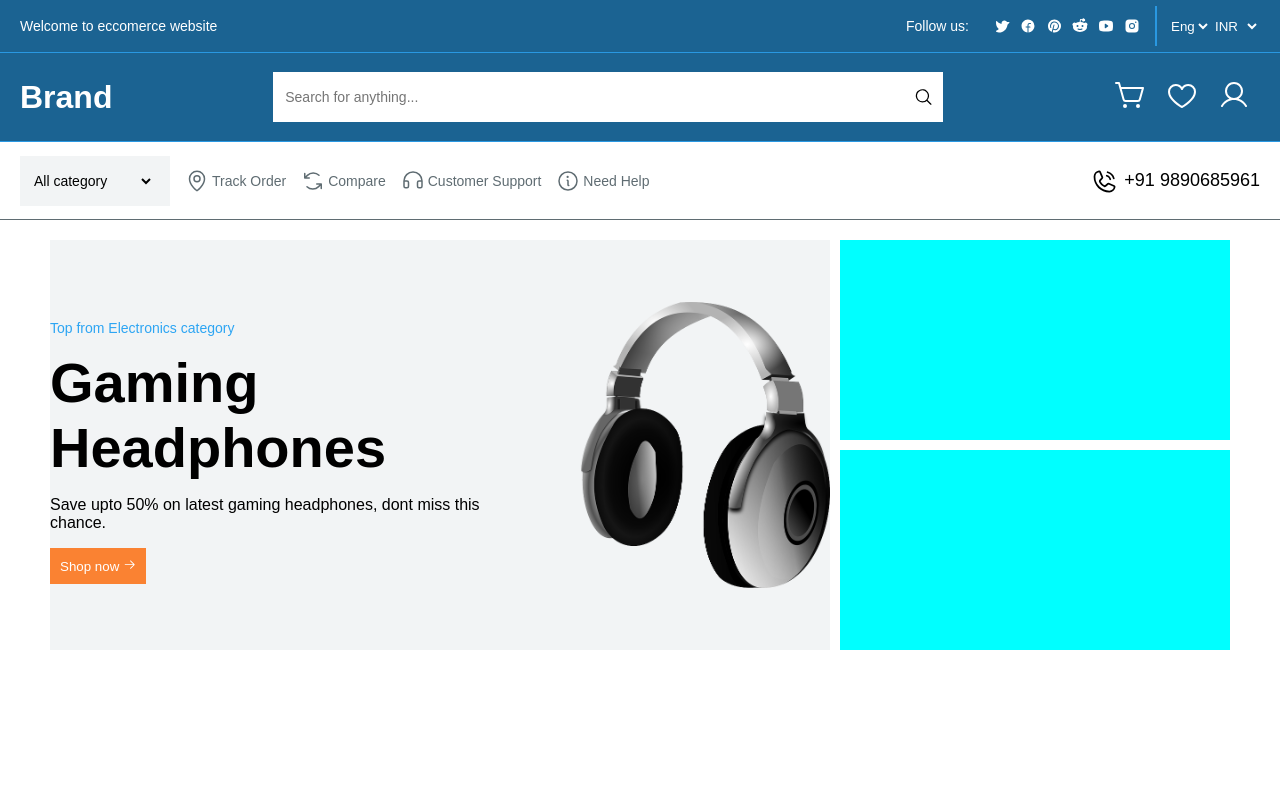
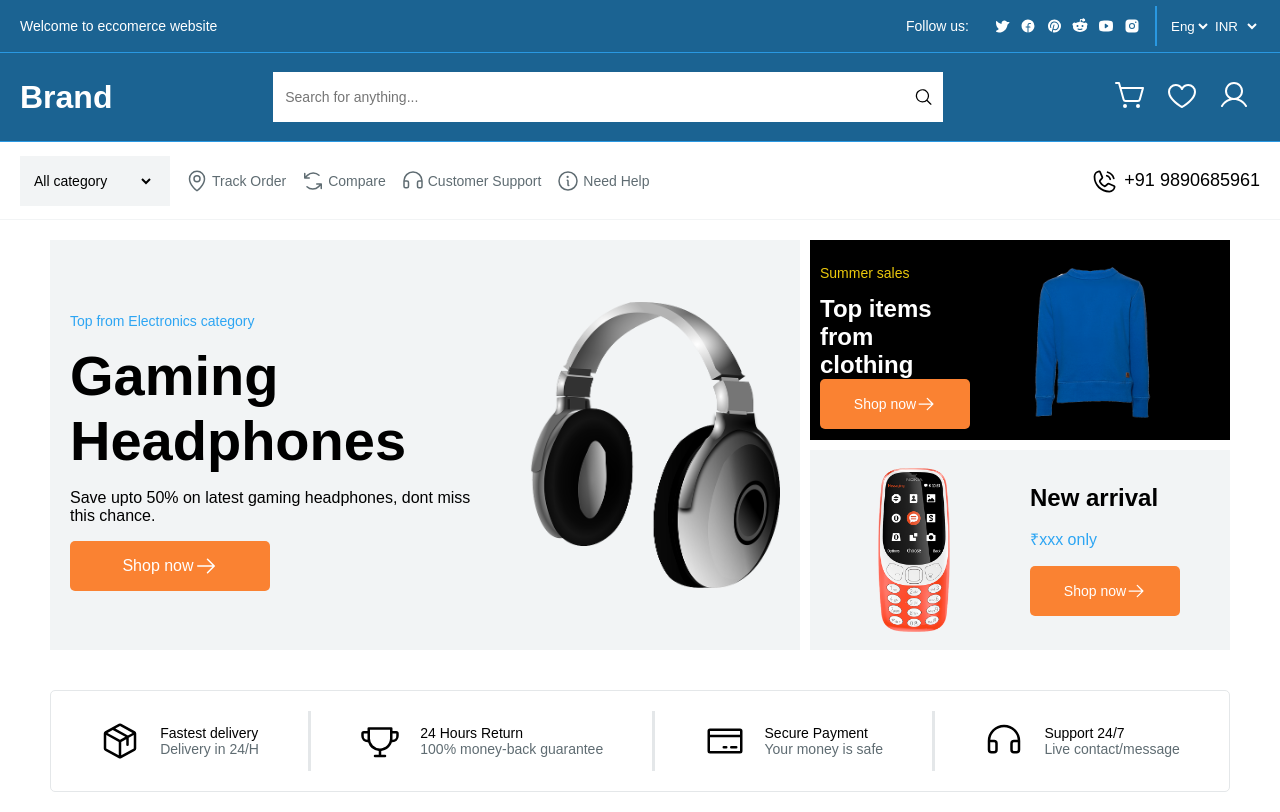
Before and after one commit to Himanshu495-rada/ecommerce_frontend, a React (Vite) app: page / in a window 1280 px wide. Built offline with nearby package versions, Linux system fonts and the light colour scheme.

Commit message:
updated home page with section 2

```diff
--- a/src/components/NavBar/NavBar.module.css
+++ b/src/components/NavBar/NavBar.module.css
@@ -96,7 +96,7 @@
   align-items: center;
   justify-content: space-between;
   padding: 10px 20px;
-  border-bottom: 1px solid #5f6c72;
+  border-bottom: 1px solid #f2f4f5;
 }
 
 .section_3_div_1 {
--- a/src/components/NavBar/NavBar.tsx
+++ b/src/components/NavBar/NavBar.tsx
@@ -18,7 +18,7 @@ import {
   Info,
 } from "@phosphor-icons/react";
 
-function NavBar() {
+const NavBar: React.FC = () => {
   return (
     <div className={styles.navbar}>
       <section className={styles.section_1}>
@@ -96,6 +96,6 @@ function NavBar() {
       </section>
     </div>
   );
-}
+};
 
 export default NavBar;
--- a/src/pages/Home/Home.module.css
+++ b/src/pages/Home/Home.module.css
@@ -14,6 +14,7 @@
   display: flex;
   align-items: center;
   justify-content: center;
+  padding: 0 20px;
 }
 
 .section_1_item1_text1 {
@@ -33,9 +34,14 @@
 .section_1_item1_btn {
   background-color: #fa8232;
   border: none;
-  padding: 10px;
+  border-radius: 5px;
   color: white;
+  font-size: 16px;
+  display: flex;
   align-items: center;
+  justify-content: center;
+  width: 200px;
+  height: 50px;
 }
 
 .section_1_item1 img {
@@ -45,13 +51,105 @@
 
 .section_1_item2 {
   height: 200px;
+  background-color: black;
+  display: flex;
+  align-items: center;
+  justify-content: space-between;
+  padding: 0 10px;
+}
 
-  background-color: aqua;
+.section_1_item2_text {
+  color: #ebc80c;
+  font-size: 14px;
 }
+
+.section_1_item2_title {
+  font-size: 24px;
+  color: white;
+  margin: 0;
+}
+
+.section_1_item2 img {
+  width: 250px;
+}
+
+.section_1_item2_btn {
+  width: 150px;
+  height: 50px;
+  background-color: #fa8232;
+  border: none;
+  border-radius: 5px;
+  font-size: 14px;
+  color: white;
+  display: flex;
+  align-items: center;
+  justify-content: center;
+}
+
 .section_1_item3 {
   height: 200px;
+  background-color: #f2f4f5;
+  display: flex;
+  align-items: center;
+  justify-content: space-between;
+  padding: 0 50px;
+}
 
-  background-color: aqua;
+.section_1_item3_title {
+  font-size: 24px;
+  margin: 0;
+}
+
+.section_1_item3_text {
+  font-size: 16px;
+  color: #2da5f3;
+}
+
+.section_1_item3 img {
+  height: 180px;
 }
 
 /* section_1 end */
+
+/* section_2 */
+
+.section_2 {
+  display: flex;
+  align-items: center;
+  border: 1px solid #e4e7e9;
+  border-radius: 5px;
+  margin: 20px 50px;
+  justify-content: space-evenly;
+  padding: 20px 0;
+}
+
+.section_2_line {
+  height: 60px;
+  width: 3px;
+  background-color: #e4e7e9;
+}
+
+.section_2_container {
+  display: flex;
+  align-items: center;
+}
+
+.section_2_text_container {
+  display: flex;
+
+  flex-direction: column;
+  margin-left: 20px;
+}
+
+.section_2_text1 {
+  font-size: 14px;
+  margin: 0;
+}
+
+.section_2_text2 {
+  font-size: 14px;
+  color: #5f6c72;
+  margin: 0;
+}
+
+/* section_2 end */
--- a/src/pages/Home/Home.tsx
+++ b/src/pages/Home/Home.tsx
@@ -2,9 +2,17 @@ import React from "react";
 import styles from "./Home.module.css";
 import NavBar from "../../components/NavBar/NavBar";
 import headPhoneImg from "../../assets/gaming_headphone.png";
-import { ArrowRight } from "@phosphor-icons/react";
+import clothingImg from "../../assets/clothing.png";
+import phoneImg from "../../assets/phone.png";
+import {
+  ArrowRight,
+  Package,
+  Trophy,
+  CreditCard,
+  Headphones,
+} from "@phosphor-icons/react";
 
-function Home() {
+const Home: React.FC = () => {
   return (
     <div>
       <NavBar />
@@ -19,16 +27,72 @@ function Home() {
               Save upto 50% on latest gaming headphones, dont miss this chance.
             </p>
             <button className={styles.section_1_item1_btn}>
-              Shop now <ArrowRight />
+              <p>Shop now</p>
+              <ArrowRight size={24} />
             </button>
           </div>
           <img src={headPhoneImg} alt="headphone" />
         </div>
-        <div className={styles.section_1_item2}></div>
-        <div className={styles.section_1_item3}></div>
+        <div className={styles.section_1_item2}>
+          <div>
+            <p className={styles.section_1_item2_text}>Summer sales</p>
+            <h1 className={styles.section_1_item2_title}>
+              Top items from clothing
+            </h1>
+            <button className={styles.section_1_item2_btn}>
+              <p>Shop now</p>
+              <ArrowRight size={20} />
+            </button>
+          </div>
+          <img src={clothingImg} alt="clothing" />
+        </div>
+        <div className={styles.section_1_item3}>
+          <img src={phoneImg} alt="phone" />
+          <div>
+            <h1 className={styles.section_1_item3_title}>New arrival</h1>
+            <p className={styles.section_1_item3_text}>₹xxx only</p>
+            <button className={styles.section_1_item2_btn}>
+              <p>Shop now</p>
+              <ArrowRight size={20} />
+            </button>
+          </div>
+        </div>
+      </section>
+      <section className={styles.section_2}>
+        <div className={styles.section_2_container}>
+          <Package size={40} />
+          <div className={styles.section_2_text_container}>
+            <p className={styles.section_2_text1}>Fastest delivery</p>
+            <p className={styles.section_2_text2}>Delivery in 24/H</p>
+          </div>
+        </div>
+        <div className={styles.section_2_line} />
+        <div className={styles.section_2_container}>
+          <Trophy size={40} />
+          <div className={styles.section_2_text_container}>
+            <p className={styles.section_2_text1}>24 Hours Return</p>
+            <p className={styles.section_2_text2}>100% money-back guarantee</p>
+          </div>
+        </div>
+        <div className={styles.section_2_line} />
+        <div className={styles.section_2_container}>
+          <CreditCard size={40} />
+          <div className={styles.section_2_text_container}>
+            <p className={styles.section_2_text1}>Secure Payment</p>
+            <p className={styles.section_2_text2}>Your money is safe</p>
+          </div>
+        </div>
+        <div className={styles.section_2_line} />
+        <div className={styles.section_2_container}>
+          <Headphones size={40} />
+          <div className={styles.section_2_text_container}>
+            <p className={styles.section_2_text1}>Support 24/7</p>
+            <p className={styles.section_2_text2}>Live contact/message</p>
+          </div>
+        </div>
       </section>
     </div>
   );
-}
+};
 
 export default Home;
```
Also changed, not shown: src/components/Footer/Footer.tsx (added, +7 -0 lines), src/assets/clothing.png (added), src/assets/phone.png (added), src/components/Footer/Footer.module.css (added).
